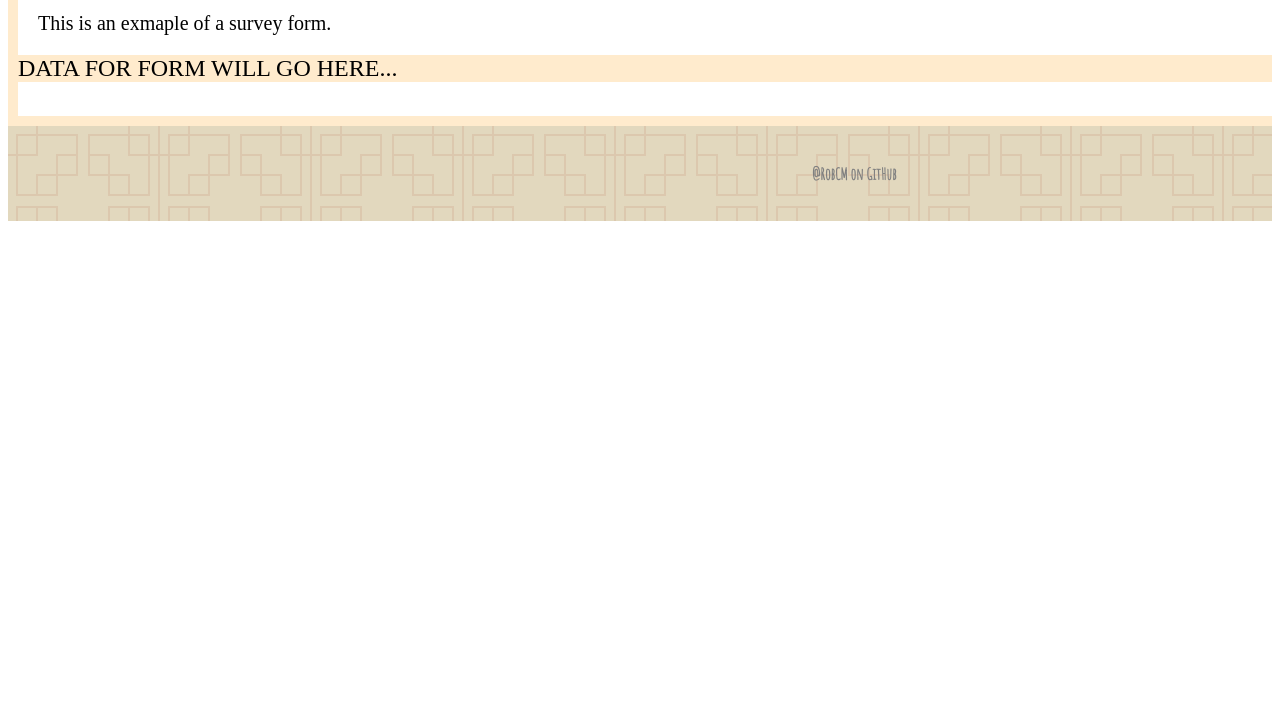
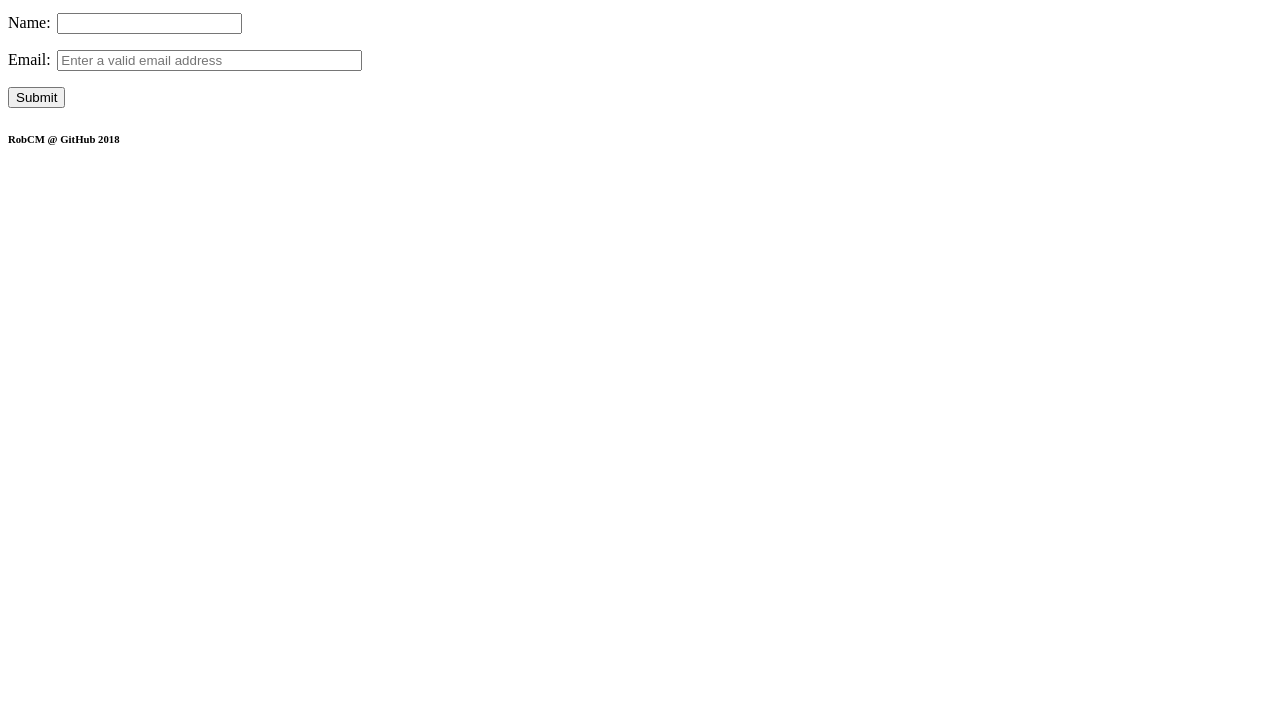
Before and after one commit to RobCM/Survey-Form, a plain HTML site: page index.html in a window 1280 px wide. Shown: the part 87-800 px from the top of the page. Drawn offline with Linux system fonts and the light colour scheme.

Commit message:
Update on the index file
Added some input boxes for data validation testing!

```diff
--- a/index.html
+++ b/index.html
@@ -1,20 +1,4 @@
-<!DOCTYPE html>
-<html lang="en" >
-
-<head>
-  <meta charset="UTF-8">
-  <title>Survey Form</title>
-
-
-
-      <link rel="stylesheet" href="css/style.css">
-
-
-</head>
-
-<body>
-
-  <!-- By Robert Colema 8/14/2018 -->
+<!-- By Robert Colema 8/14/2018 -->
 
  <!-- Import fonts from Google-->
 <link href="https://fonts.googleapis.com/css?family=Amatic SC " rel="stylesheet" type="text/css">
@@ -28,18 +12,18 @@
     </div>
     <!-- Form for the survey!-->
     <div class="FORM">
-      <form>
-        DATA FOR FORM WILL GO HERE...
+      <form id="survey-form">
+        <!-- User Name -->
+        <p><label id="name-label">Name:</label><input id="name" type="text" name="name"  style="margin-left:0.5em" required></p>
+	      <!-- Email -->
+        <p><label id="email-label">Email:</label><input id="email" type="email" name="email" size="35" style="margin-left:0.5em" required placeholder="Enter a valid email address"></p>
+        <!-- Testing data inputs -->
+        <input type="submit" value="Submit">
+
       </form>
     </div>
   </div>
   <div class="item3">
-    <h6>@RobCM on GitHub</h6>
+    <h6>RobCM @ GitHub 2018</h6>
   </div>
 </div>
-
-
-
-</body>
-
-</html>
```
